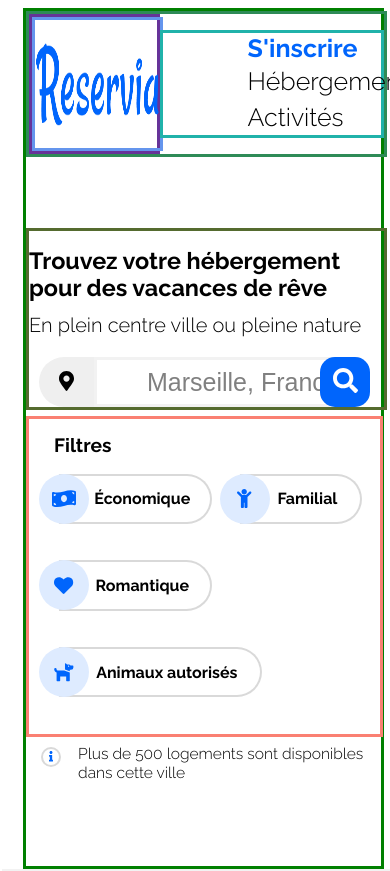
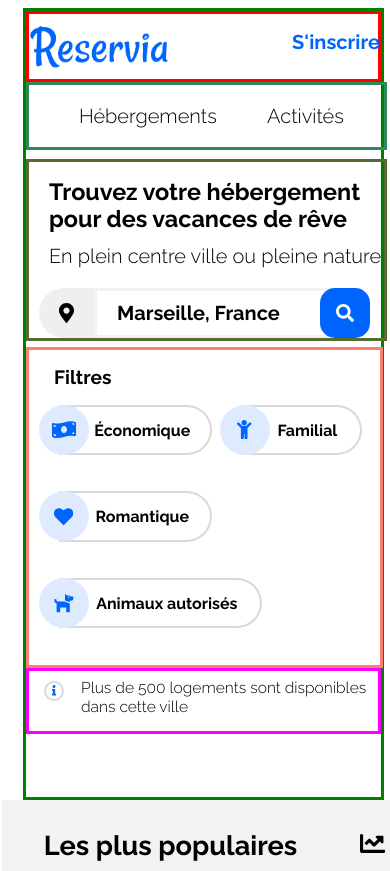
Before and after one commit to MaxenceLeCoz/MaxenceLeCoz_2_27212021, a plain HTML site: page index.html in a window 390 px wide. Shown: the top 871 px of the page. Drawn offline with Linux system fonts and the light colour scheme.

Commit message:
Modif Header 3

```diff
--- a/index.html
+++ b/index.html
@@ -19,19 +19,21 @@
     <header>
 
         <div class="Part1">
-            <!-- <div class="logo">
+            <div class="logo">
                 <img src="Projet_2-Reservia/images/logo/Reservia@3x.png" alt="logo">
-            </div> -->
+                <!-- <a href="#" class="register">S'inscrire</a> -->
+
+            </div>
                 <nav>
-                    <div class="logo">
+                    <!-- <div class="logo">
                         <img src="Projet_2-Reservia/images/logo/Reservia@3x.png" alt="logo">
-                    </div>
+                    </div> -->
                     <ul>
-                        <li class="order li_h"><a href="#lien_h">Hébergements</a></li>
+                        <li class="order"><a href="#lien_h">Hébergements</a></li>
                         <li class="order"><a href="#lien_a">Activités</a></li>
-                        <li class="order"><a href="#" class="register">S'inscrire</a></li>
                     </ul>
                 </nav>
+                <a href="#" class="register">S'inscrire</a>
         </div>
 
         <div class="Part2">
@@ -87,7 +89,7 @@
     </header>
 
     <section >
-        <div class="contenu">
+        <div class="contenu" id="lien_h">
             <div class="left">
                 <h2>Hébergements à Marseille</h2>
                     <div class="contenu_1">
--- a/responsive.css
+++ b/responsive.css
@@ -160,17 +160,19 @@
 header {
     border: 3px solid green;
     width: 100%;
+
 }
 
 img {
-    width: 100%;
-    border: 3px solid cornflowerblue;
+    width:40%;
+    /* border: 3px solid cornflowerblue;  */
 }
 
 .logo {
      width: 100%;
-
-    border: 3px solid rebeccapurple;
+    display: flex;
+    justify-content: space-between;
+    /* border: 3px solid rebeccapurple;  */
 
 }
 
@@ -178,16 +180,18 @@ img {
 .Part1 {
     /* border: 3px solid khaki; */
     display: flex;
-    justify-content:initial;
+    flex-wrap: wrap;
     align-items: center;
     width: 100%;
-    /* margin-bottom: 2.5%; */
+    margin-bottom: 0%;
 }
 
 .Part1 nav {
     border: 3px solid seagreen;
     width: 100%;
-    display: flex;
+    /* display: flex;
+    justify-content: space-between; */
+
 
 
 
@@ -195,34 +199,35 @@ img {
 }
 
 .Part1 ul {
-    border: 3px solid lightseagreen;
-    width: 100%;
+    /* border: 3px solid lightseagreen; */
     display: flex;
-    flex-wrap: wrap;
-    align-items: stretch;
+    /* flex-wrap: wrap; */
+
 }
 
-.Part1 li {
-    font-size: 1vw;
+nav li {
+    font-size: 0.5vw;
+    display: flex;
+    width: 100%;
 }
 
 .order:nth-child(1){
     order: 2;
-    font-size: 25px;
-    width: 50%;
+    font-size: 20px;
+    width: 100%;
     border: 3px solid transparent;
 }
 
 .order:nth-child(2) {
     order: 3;
-   font-size: 25px;
-  width: 50%;
+   font-size: 20px;
+  width: 100%;
     border: 3px solid transparent;
 }
 
 .order:nth-child(3){
     order: 1;
-    font-size: 25px;
+    font-size: 17.5px;
     border-bottom: none;
     width: 50%;
 }
@@ -230,25 +235,40 @@ img {
 .Part1 nav li a:hover {
     color: #0065FC;
     border-top: none;
-    border-bottom: 8px solid #0065FC;
-    padding-bottom: 50px;
+    border-bottom: 2px solid #0065FC;
+    padding-bottom: 5px;
+
+}
+
+.register {
+   font-size: 20px;
+   position: absolute;
+   right: 10px;
+   top:30px;
+}
+
+.logo a {
+    display: flex;
+    align-items: center;
 }
 
 /*----------------------------Recherche------------------------------*/
 
 .Part2 {
     border: 3px solid darkolivegreen;
-    margin-top: 20%;
+    /* margin-top: 20%; */
    margin-left: 0px;
     width: 100%;
 }
 
 .Part2 h1 {
     font-size: 6vw;
+    padding-left: 20px;
 }
 
 .Part2 p {
     /* font-size: 1.6em; */
+    padding-left: 20px;
 }
 
 .search_bar{
@@ -274,6 +294,9 @@ img {
     border-color: #F2F2F2;
     border-style: none;
     outline: none;
+    display: flex;
+    justify-content: center;
+    align-content: center;
 }
 
 .button1 svg {
@@ -282,13 +305,15 @@ img {
 }
 
 .search1 {
-    padding-left: 50px ;
-    font-size: 25px;
+    padding-left: 20px ;
+    font-size: 20px;
      width: 75%;
     height: 50px;
     border: 3px solid #f2f2f2;
     outline: none;
-    color: rgba(128, 128, 128);
+    color: black;
+    font-weight: bold;
+    font-family: 'Raleway';
 }
 
 .button2 {
@@ -296,10 +321,13 @@ img {
     height: 50px;
     border-radius: 15px 15px 15px 15px;
     margin-left: -40px;
+    display:flex;
+    justify-content: center;
+    align-content: center;
 }
 
 .button2 svg {
-    height: 25px;
+    height: 18px;
     color : white;
 }
 
@@ -436,7 +464,7 @@ img {
  }
 
  .Under_filters {
-     /* border: 3px solid fuchsia; */
+     border: 3px solid fuchsia;
      display: flex;
      justify-content: flex-start;
      margin-top: 0px;
@@ -860,7 +888,7 @@ img {
 .footer {
     /* border: 3px solid darkkhaki; */
     height: 1%;
-    width: 104.5%;
+    width: 104vw;
     /* margin-top: 250px; */
     padding-bottom: 30px;
     margin: 75px -10px -15px -10px;
--- a/style.css
+++ b/style.css
@@ -37,8 +37,10 @@ header {
 }
 
 .logo {
-    /* border: 3px solid red; */
+    border: 3px solid red;
     display: flex;
+    justify-content: space-between;
+    /* width: 180vw; */
 
 }
 
@@ -57,19 +59,29 @@ nav {
 nav ul {
   /*  border: 3px solid blue;*/
    list-style-type: none;
+   /* display: flex;
+   justify-content: center;
+   width: 100%; */
+
    display: flex;
-   justify-content: space-around;
+    align-items: center;
+    justify-content: space-around;
 }
 
 nav li{
     /*border: 3px solid purple;*/
     list-style: none;
-    display: inline;
+    display: flex;
+    justify-content: center;
+    align-items: center;
+    /* height: 4.5rem; */
+    width: 100%;
 }
 
 .register {
     font-weight:bold;
     color: #0065FC;
+    text-decoration: none;
 }
 
 nav li a {
@@ -272,7 +284,7 @@ svg{
 .Under_filters {
     display: flex;
     justify-content: flex-start;
-    /* margin-top: 15px; */
+    margin-top: 15px;
 }
 
 .Under_filters p {
```
